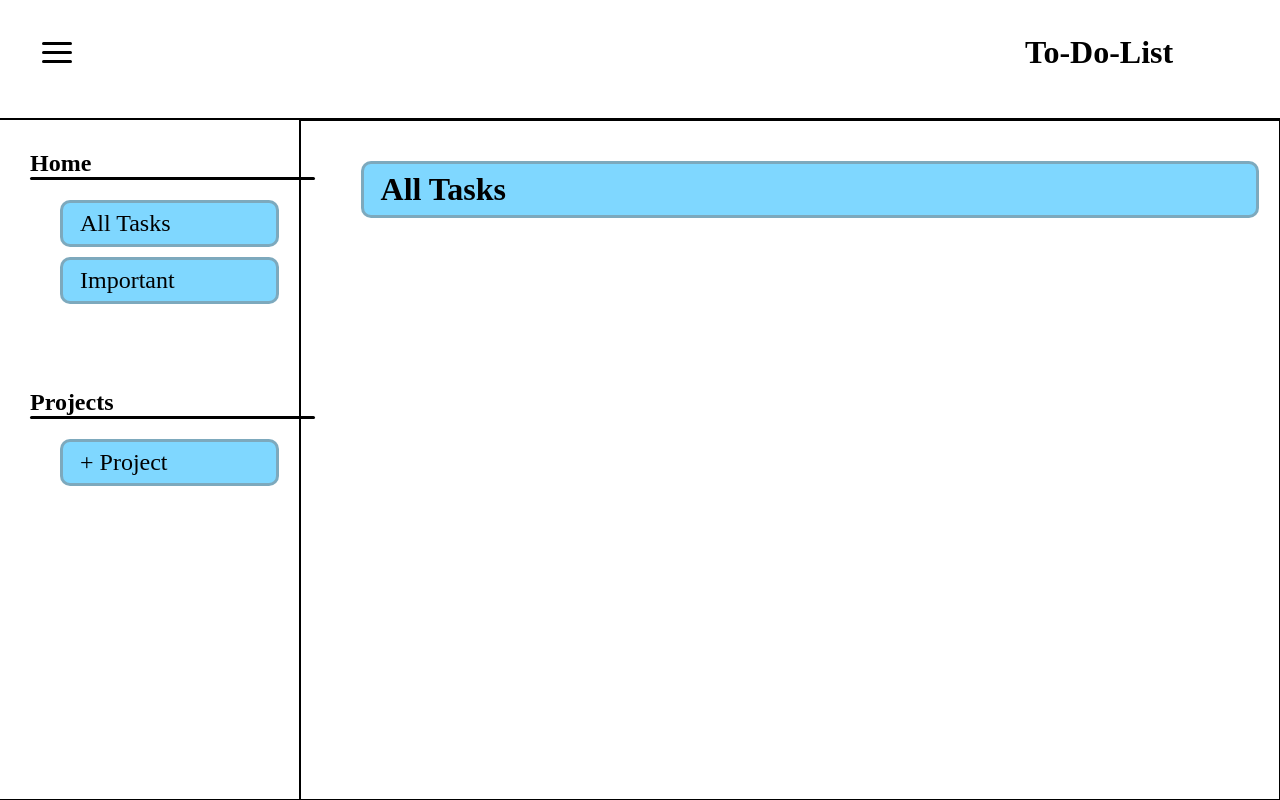
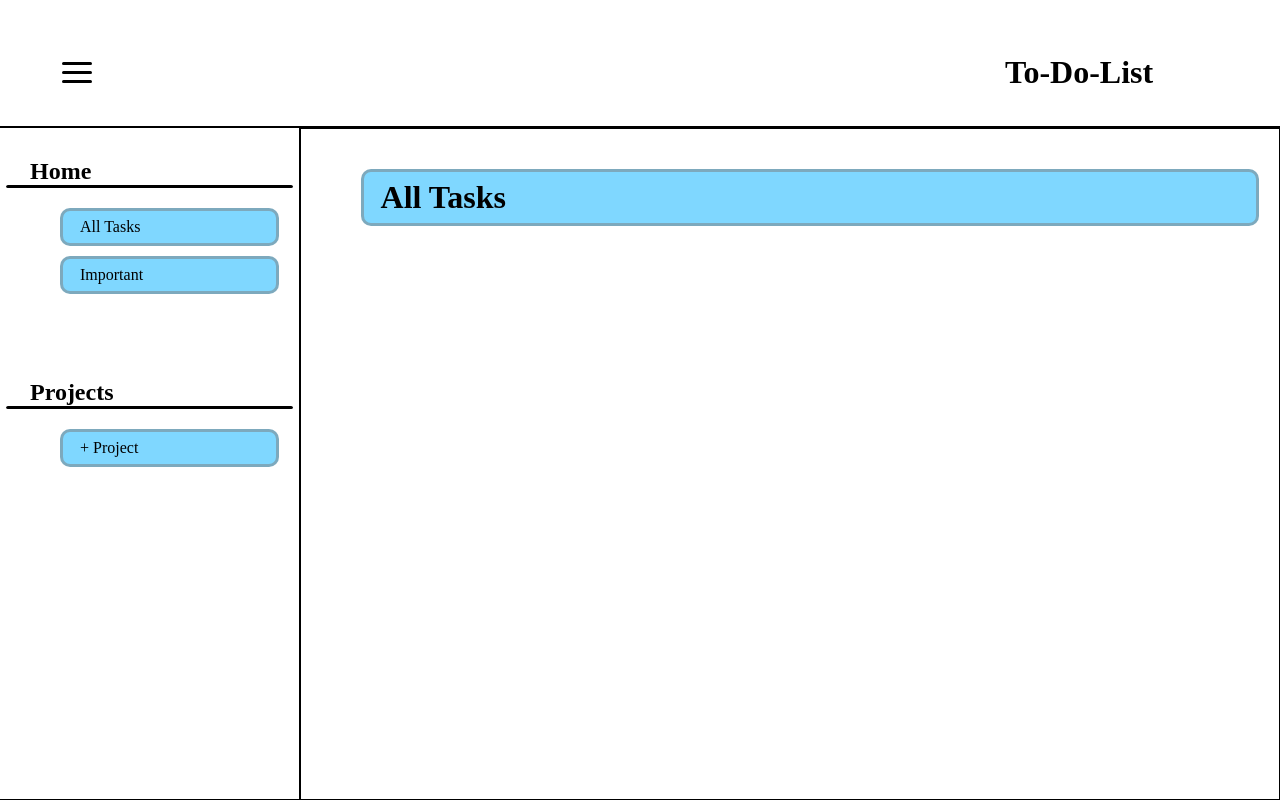
Before and after one commit to ProjectDueTmr/ToDoList, a website built with webpack: page src/index.html in a window 1280 px wide. Built offline with nearby package versions, Linux system fonts and the light colour scheme.

Commit message:
fixed .h2Border

```diff
--- a/src/style.css
+++ b/src/style.css
@@ -7,8 +7,9 @@
 .wrapper{
     display: grid;
     height: 100vh; /* Full viewport height */
-    grid-template-rows: 15% 1fr; /* 24% for top box, remaining for bottom boxes */
+    grid-template-rows: 16% 1fr; /* 24% for top box, remaining for bottom boxes */
     grid-template-columns: 23.4% 70%;
+    overflow: clip;
 }
 
 /* HEADER */
@@ -16,12 +17,13 @@
     grid-row: 1;
     grid-column: 1 / span 3;
     border-bottom: 2px solid black;
-    padding: 30px;
+    padding: 50px;
 }
 .banner{
     display: flex;
     justify-content:space-between;
     align-items: center;
+    text-align: center;
 }
 
 .navTitle h1{
@@ -73,13 +75,15 @@
     width: 100%;
     margin: 10px 0;
     cursor: pointer;
+    font-size: 1rem;
 }
 .navbar p:hover{
     background-color: rgb(0, 175, 255);
 }
 .h2Border{
     height: 3px;
-    width: 285px;
+    width: 100%;
+    transform: scale(1.2, 1);
     background-color: black;
     border-radius: 10px;
 }
```
